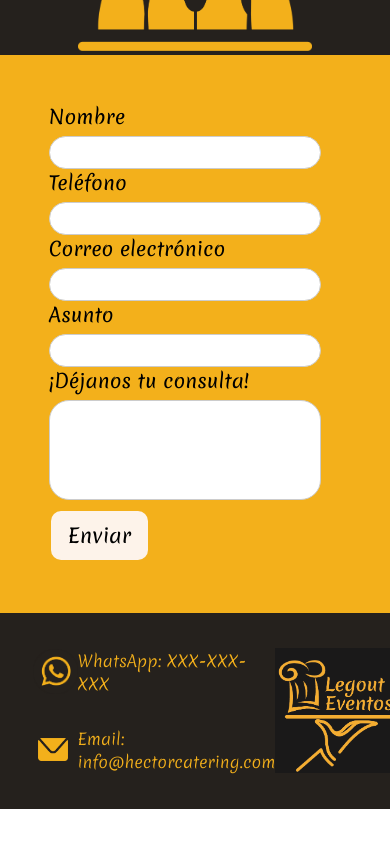
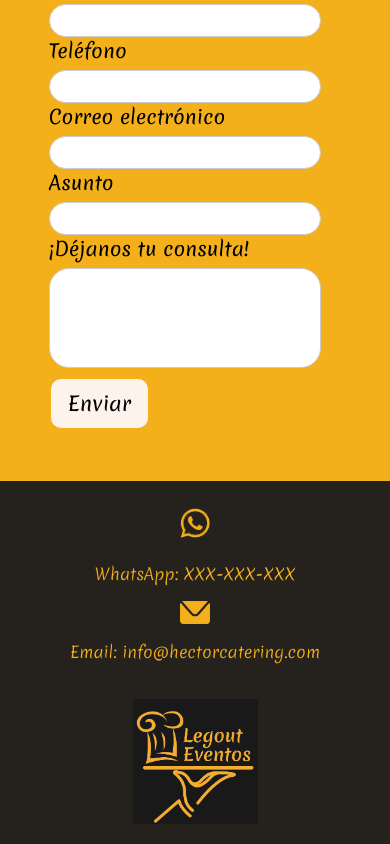
Before and after one commit to Gabrielb-Webdev/Hector-catering, a React (Create React App) app: page / in a window 390 px wide. Shown: the part 1879-2723 px from the top of the page. Before the commit the page ends 2688 px from the top, so only its background shows below. Built offline with nearby package versions, Linux system fonts and the light colour scheme.

Commit message:
Last Commit

```diff
--- a/src/components/ContactForm.css
+++ b/src/components/ContactForm.css
@@ -110,7 +110,7 @@ button:hover {
 
 
 /* Media query para ajustar el tamaño de los elementos en dispositivos más pequeños */
-@media (max-width: 720px) {
+@media (max-width: 800px) {
   .left-column h2 {
     width: 100%; /* Ajustar el ancho al 80% del contenedor */
     max-width: 80%; /* Establecer un máximo del 80% del contenedor */
@@ -129,10 +129,10 @@ button:hover {
     width: 100%; /* Ajustar el ancho al 80% del contenedor */
     max-width: 80%; /* Establecer un máximo del 80% del contenedor */
     margin: 0 auto; /* Centrar el elemento en dispositivos más pequeños */
-    font-size: 2.5rem;
+    font-size: 1.5rem;
   }
 
   .left p{
-    font-size: 2.5rem;
+    font-size: 1.5rem;
   }
 }
--- a/src/components/Footer.css
+++ b/src/components/Footer.css
@@ -5,24 +5,24 @@ footer {
   color: #f3b01b;
   padding: 20px;
   display: flex;
-  align-items: center;
-  justify-content: space-between;
+  align-items: center; /* Centrar elementos horizontalmente */
+  justify-content: space-between; /* Espacio entre los elementos */
 }
 
 .contact-info {
   display: flex;
   flex-direction: column;
-    align-items: flex-start;
+  align-items: center; /* Centrar elementos horizontalmente */
   font-family: "Merienda", cursive;
   font-optical-sizing: auto;
   font-weight: 200;
   font-style: normal;
-    margin-left: 5%;
 }
 
 .contact-info div {
   display: flex;
   align-items: center;
+  margin-left: 3rem;
 }
 
 .contact-info img {
@@ -42,9 +42,47 @@ footer {
   width: auto; /* Ajustar el ancho automáticamente */
 }
 
-
 img.WL {
   width: 45px;
-    margin-left: -5px;
-    margin-right: 0;
+  margin-left: -10%;
 }
+
+.PF{
+  margin-left: 10px;
+}
+
+@media (max-width: 800px) {
+  footer {
+    flex-direction: column; /* Cambiar a disposición de columna */
+    align-items: center; /* Centrar elementos horizontalmente */
+  }
+
+  .contact-info {
+    align-items: center; /* Alinear elementos al inicio */
+    margin-left: 0; /* Eliminar el margen izquierdo en dispositivos más pequeños */
+  }
+
+  .contact-info div {
+    flex-direction: column; /* Cambiar a disposición de columna */
+  }
+
+  .contact-info img {
+    margin-right: 0; /* Eliminar el margen derecho de las imágenes */
+  }
+
+  .logo {
+    margin-right: 0; /* Eliminar el margen derecho del logo */
+    margin-top: 20px; /* Agregar espacio superior */
+  }
+
+  .contact-info div{
+    margin-left: 0;
+  }
+  img.WL {
+    margin-left: 0;
+  }
+
+  .PF{
+    margin-left: 0;
+  }
+}
--- a/src/components/Footer.js
+++ b/src/components/Footer.js
@@ -15,8 +15,8 @@ function Footer() {
           <p>WhatsApp: XXX-XXX-XXX</p>
         </div>
         <div>
-          <img src={LogoC} alt="Email Logo" />
-          <p>Email: info@hectorcatering.com</p>
+          <img className='EL' src={LogoC} alt="Email Logo" />
+          <p className='PF'>Email: info@hectorcatering.com</p>
         </div>
       </div>
       <div className="logo">
```
Lines whose indentation alone changed are shown as unchanged.
